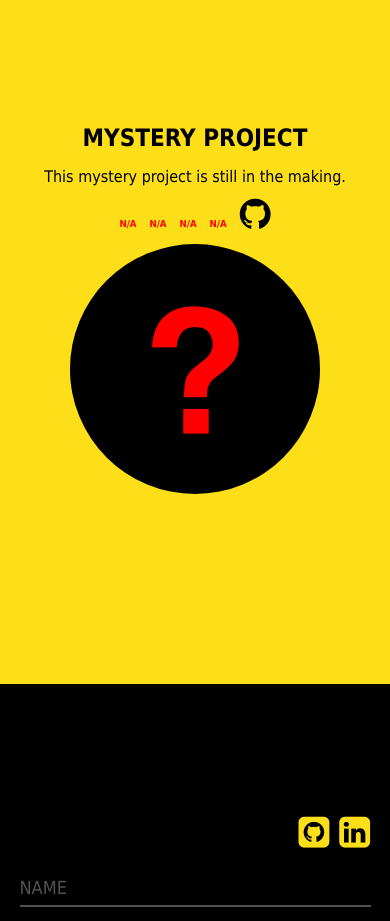
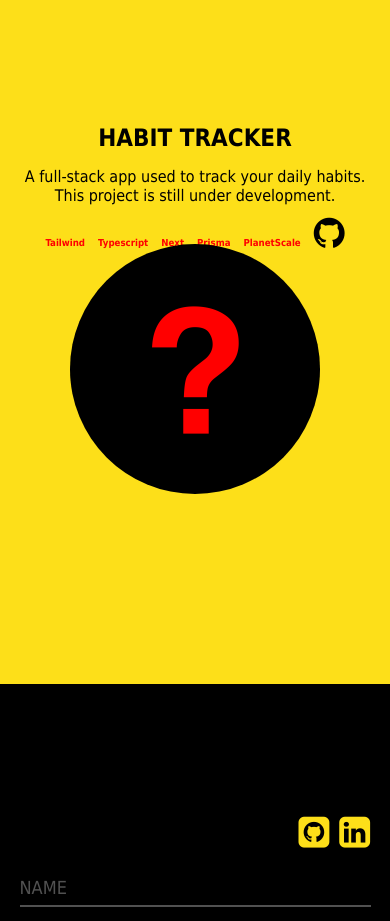
Before and after one commit to ElianeV/Nesting-doll-web-design, a React (Create React App) app: page / in a window 390 px wide. Shown: the part 2160-3081 px from the top of the page. Built offline with nearby package versions, Linux system fonts and the light colour scheme.

Commit message:
Habit tracker responsive

```diff
--- a/src/App.js
+++ b/src/App.js
@@ -193,11 +193,17 @@ function App() {
             </div>
           </div>
           <div className="Description DescriptionSmall Mystery">
-            <h2>MYSTERY PROJECT</h2>
-            <h3>This mystery project is still in the making.</h3>
+            <h2>HABIT TRACKER</h2>
+            <h3>
+              A full-stack app used to track your daily habits. This project is
+              still under development.
+            </h3>
             <p>
-              N/A N/A N/A N/A {""}
-              <a href="#" target="_blank">
+              Tailwind Typescript Next Prisma PlanetScale {""}
+              <a
+                href="https://github.com/ElianeV/habit-tracker"
+                target="_blank"
+              >
                 <i className="fa fa-github"></i>
               </a>
             </p>
```
